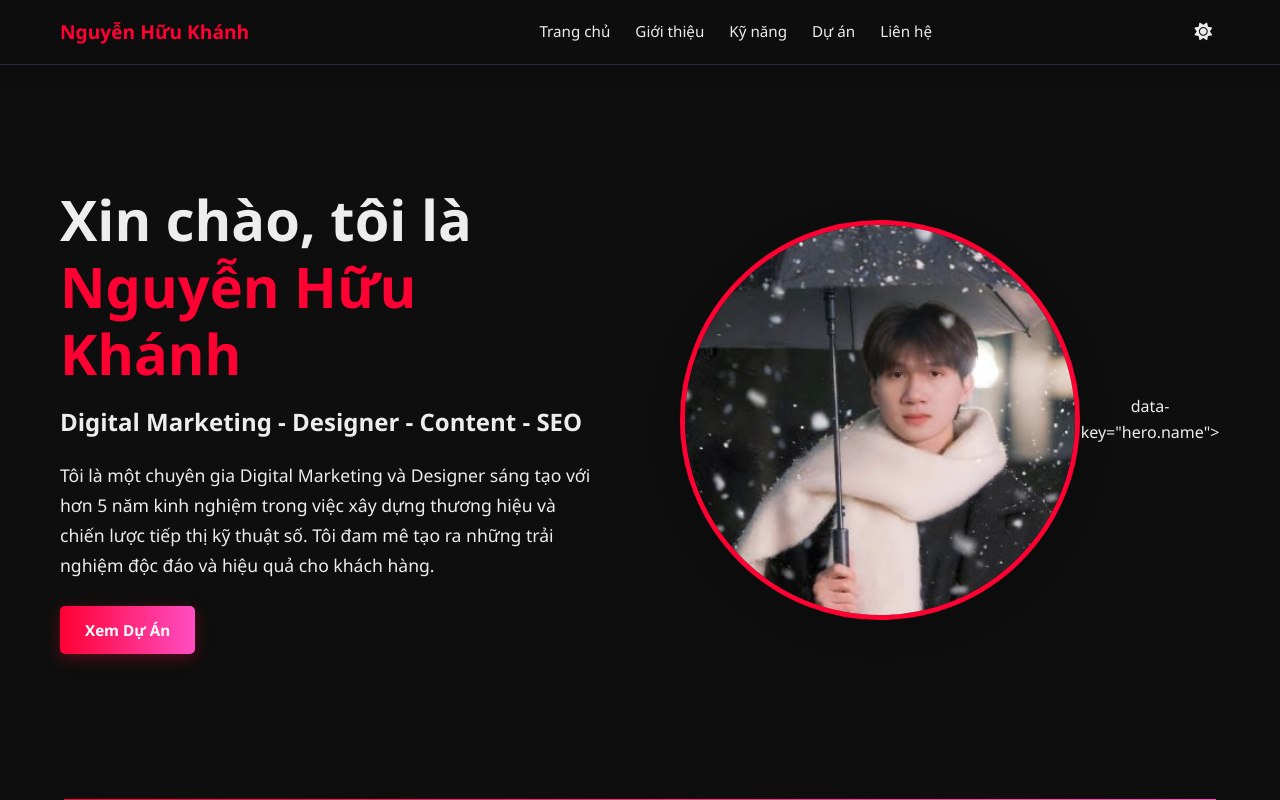
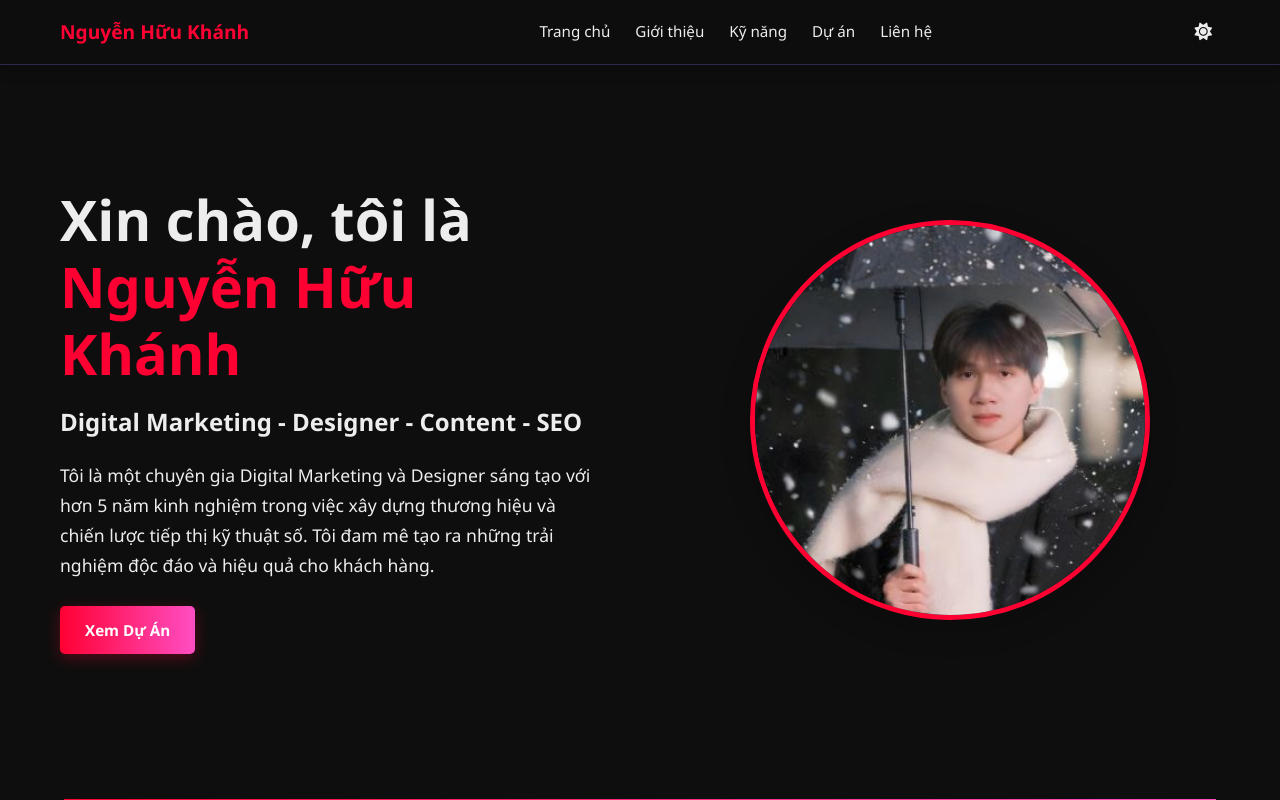
Before and after one commit to huukhanh1306-cloud/nguyenhuukhanh, a plain HTML site: page index.html in a window 1280 px wide. Shown: the top 800 px of the page. Drawn offline with Linux system fonts and the light colour scheme.

Commit message:
index.html

```diff
--- a/index.html
+++ b/index.html
@@ -1489,7 +1489,7 @@
                         <a href="#projects" class="btn">Xem Dự Án</a>
                     </div>
                     <div class="hero-image fade-in">
-                        <img src="images/avatar.jpg" alt="Ảnh đại diện Nguyễn Hữu Khánh" /> data-key="hero.name">
+                        <img src="images/avatar.jpg" alt="Ảnh đại diện Nguyễn Hữu Khánh" />
                     </div>
                 </div>
             </div>
```
